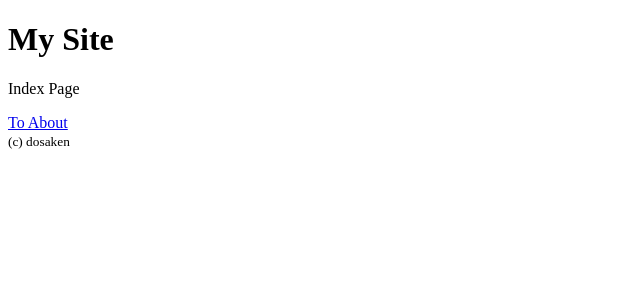
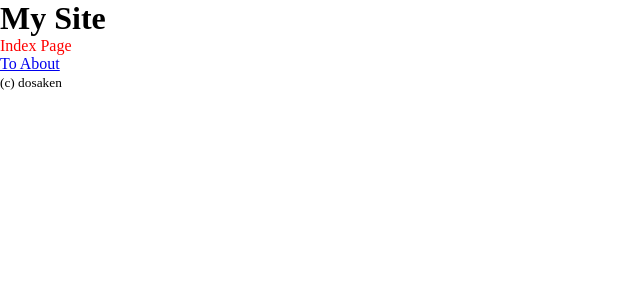
Before and after one commit to Dosa2021/nuxt-3-dot, a Nuxt app in the folder my-app/: page / in a window 1280 px wide. Shown: the top 300 px of the page, without its empty margins (0-640 px from the left). Built offline with nearby package versions, Linux system fonts and the light colour scheme.

Commit message:
グローバルのcssファイル作成

```diff
--- /dev/null
+++ b/my-app/assets/style.css
@@ -0,0 +1,8 @@
+* {
+    padding: 0;
+    margin: 0;
+}
+
+p {
+    color: red;
+}
--- a/my-app/nuxt.config.ts
+++ b/my-app/nuxt.config.ts
@@ -13,5 +13,8 @@ export default defineNuxtConfig({
         lang: 'ja'
       }
     }
-  }
+  },
+  css: [
+    '@/assets/style.css'
+  ]
 })
```
